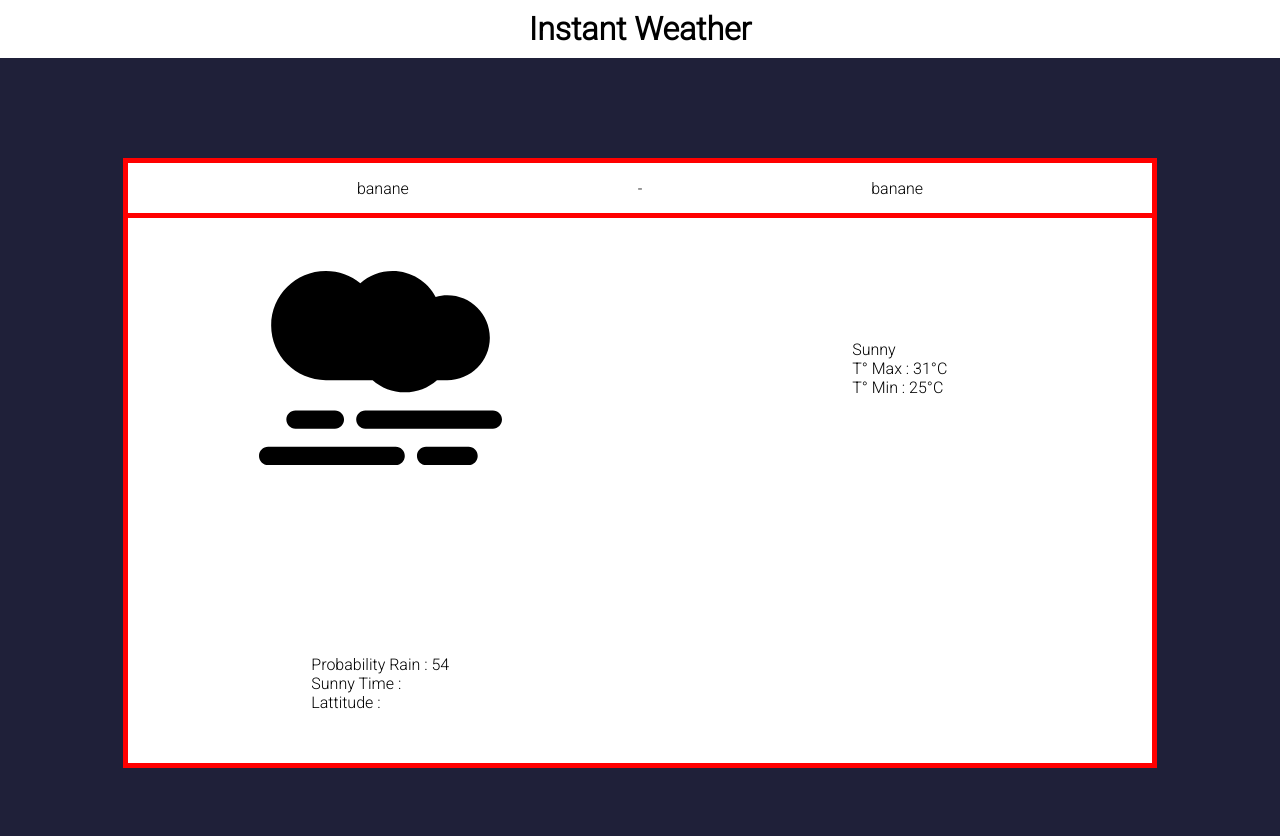
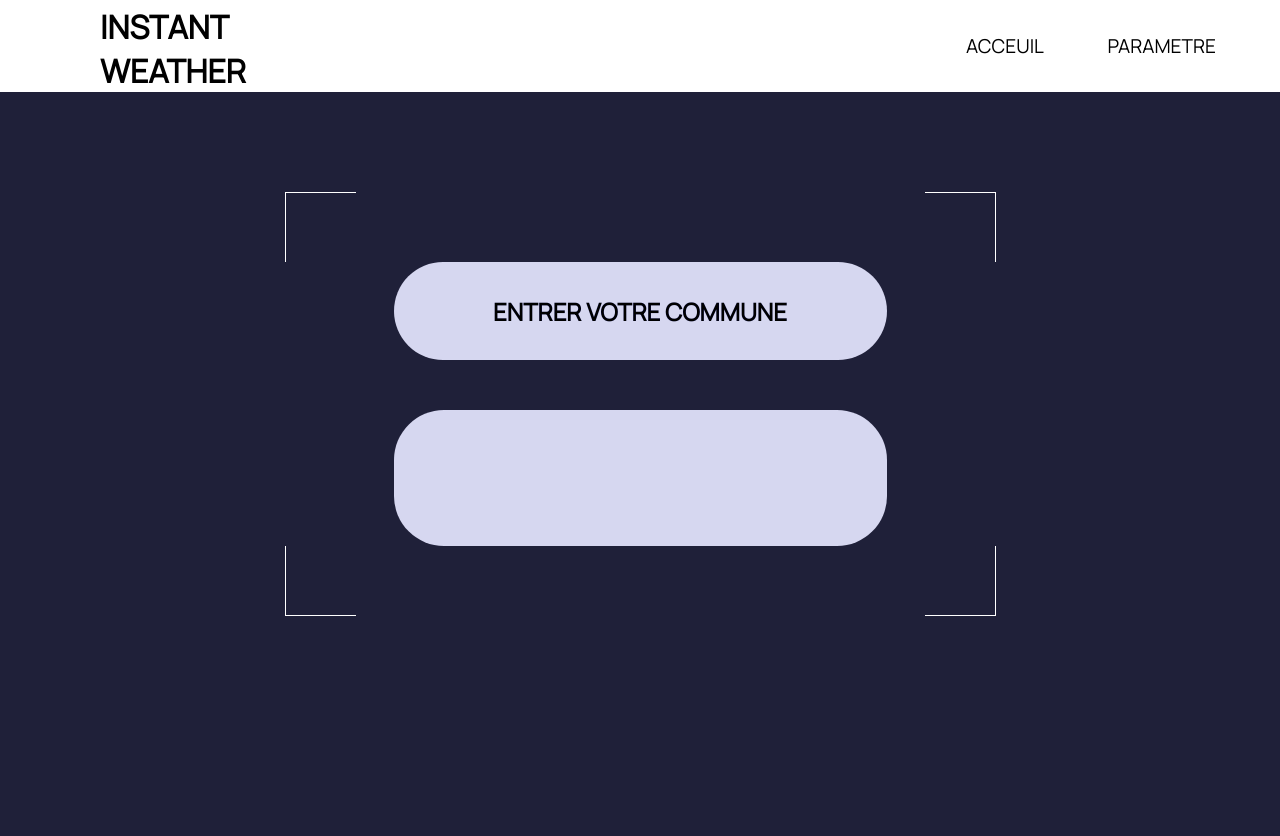
Before and after one commit to Emeline-Laigle221/InstantWeather, a plain HTML site: page index.html in a window 1280 px wide. After the commit the page ends 800 px from the top, so only its background shows below. Drawn offline with Linux system fonts and the light colour scheme.

Commit message:
build première section du site

```diff
--- a/css/style.css
+++ b/css/style.css
@@ -1,5 +1,5 @@
 :root{
-    font-family: 'Roboto';
+    font-family: 'Manrope';
 }
 
 * {
@@ -12,69 +12,85 @@ body{
 }
 
 header{
-    padding: 10px 0;
+    padding: 5px 0;
     background-color: white;
+    display: flex;
+    justify-content: space-between;
+    align-items: center;
+    flex-wrap: nowrap;
+    flex-direction: row;
 }
 
-h1{
-    text-align: center;
+.titre{
+    margin-left: 100px;
+    width: 145px;
+    height: 82px;
 }
 
-.card{
-    margin: 100px auto;
-    width: 80%;
-    height: 600px;
-    border: 5px solid red;
-    background-color: white;
+nav{
+    width: 250px;
+    display: flex;
+    justify-content: space-between;
+    margin: 0 5%;
 }
 
-.header-card{
-    height: 50px;
-    border-bottom: red solid 5px;
-    border-collapse: collapse;
+nav>a{
+    color: black;
+    text-decoration: none;
+    font-size: larger;
+}
+
+.deco{
+    margin-top: 100px;
+    display: flex;
+    justify-content: space-around;
+    flex-wrap: nowrap;
+    flex-direction: row;
+}
+
+.deco>div{
+    width: 70px;
+    height: 69px;
+}
+
+.haut-gauche{
+    border-top: 1px solid white;
+    border-left: 1px solid white;
+}
+
+.haut-droite{
+    border-top: 1px solid white;
+    border-right: 1px solid white;
+}
+
+.info{
+    margin: auto;
+    width: 493px;
+    height: 98px;
+    background-color: #D9D9D9;
+    mix-blend-mode: luminosity;
+    border-radius: 50px 50px 50px 50px / 50px 50px 50px 50px; /* 50px pour les coins supérieurs et inférieurs, 10px pour les coins gauche et droit */
     display: flex;
     align-items: center;
-    justify-content: space-evenly;
-    flex-wrap: wrap;
+    justify-content: center;
 }
 
-.content{
-    display: grid;
-    grid-template-columns: 1fr 1fr;
-    grid-template-rows: 300px 300px;
-    gap: 15px;
-    justify-content: center;
-    align-items: stretch;
-    justify-items: stretch;
+.formulaire{
+    width: 493px;
+    height: 136px;
+    margin-top: 50px;
 }
 
-#icon{
-    margin: 50px;
-    display: flex;
-    justify-content: center;
-    align-items: center;
+.bas{
+    margin: 0;
 }
 
-#icon>img{
-    width: 60%;
+.bas-gauche{
+    border-bottom: 1px solid white;
+    border-left: 1px solid white;
 }
 
-.basic-info{
-    margin: auto;
+.bas-droite{
+    border-bottom: 1px solid white;
+    border-right: 1px solid white;
 }
-
-.basic-info>p{
-    display: inline;
-}
-
-.additionnal-info{
-    margin: auto;
-    grid-column-start: 1;
-    grid-column-end: 2;
-    grid-row-start: 2;
-    grid-row-end: 2;
-}
-
-.additionnal-info>div>p{
-    display: inline;
-}
--- a/index.html
+++ b/index.html
@@ -5,52 +5,37 @@
     <meta name="viewport" content="width=device-width, initial-scale=1.0">
     <title>Instant Weather</title>
     <link rel="preconnect" href="https://fonts.googleapis.com">
-    <link rel="preconnect" href="https://fonts.gstatic.com" crossorigin>
-    <link href="https://fonts.googleapis.com/css2?family=Roboto:wght@300&display=swap" rel="stylesheet">
+<link rel="preconnect" href="https://fonts.gstatic.com" crossorigin>
+<link href="https://fonts.googleapis.com/css2?family=Manrope&display=swap" rel="stylesheet">
     <link rel="icon" type="image/x-icon" href="image/cloud-sun-solid.svg">
     <link rel="stylesheet" href="css/style.css">
     <script src="js/script.js" defer></script>
 </head>
 <body>
     <header>
-        <h1 class="title">Instant Weather</h1>
+        <div class="div-titre">
+            <h1 class="titre">INSTANT <br> WEATHER</h1>
+        </div>
+        <nav>
+            <a href="#">ACCEUIL</a>
+            <a href="#">PARAMETRE</a>
+        </nav>
     </header>
     <main>
         <section>
-            <div class="card">
-                <div class="header-card">
-                    <p id="ville">banane </p>
-                    <p> - </p>
-                    <p id="date">banane</p>
-                </div>
-                <div class="content">
-                    <div id="icon">
-                        <img src="image/smog-solid.svg" alt="wheather icon">
-                    </div>
-                    <div class="basic-info">
-                        <p>Sunny</p>
-                        <br>
-                        <p>T° Max : </p>
-                        <p id="tMax">31°C</p>
-                        <br>
-                        <p>T° Min : </p>
-                        <p id="tMin">25°C</p>
-                    </div>
-                    <div class="additionnal-info">
-                        <div id="probaRainDisplay">
-                            <p>Probability Rain : </p>
-                            <p id="probaRain">54</p>
-                        </div>
-                        <div id="sunnyTimeDisplay">
-                            <p>Sunny Time : </p>
-                            <p id="sunnyTime"></p>
-                        </div>
-                        <div id="latitudeDisplay">
-                            <p>Lattitude : </p>
-                            <p id="latitude"></p>
-                        </div>
-                    </div>
-                </div>
+            <div class="deco">
+                <div class="haut-gauche"></div>
+                <div class="haut-droite"></div>
+            </div>
+            <div class="info">
+                <h2>ENTRER VOTRE COMMUNE</h2>
+            </div>
+            <div class="info formulaire">
+                <!-- Inserer le formulaire de commune -->
+            </div>
+            <div class="deco bas">
+                <div class="bas-gauche"></div>
+                <div class="bas-droite"></div>
             </div>
         </section>
     </main>
```
